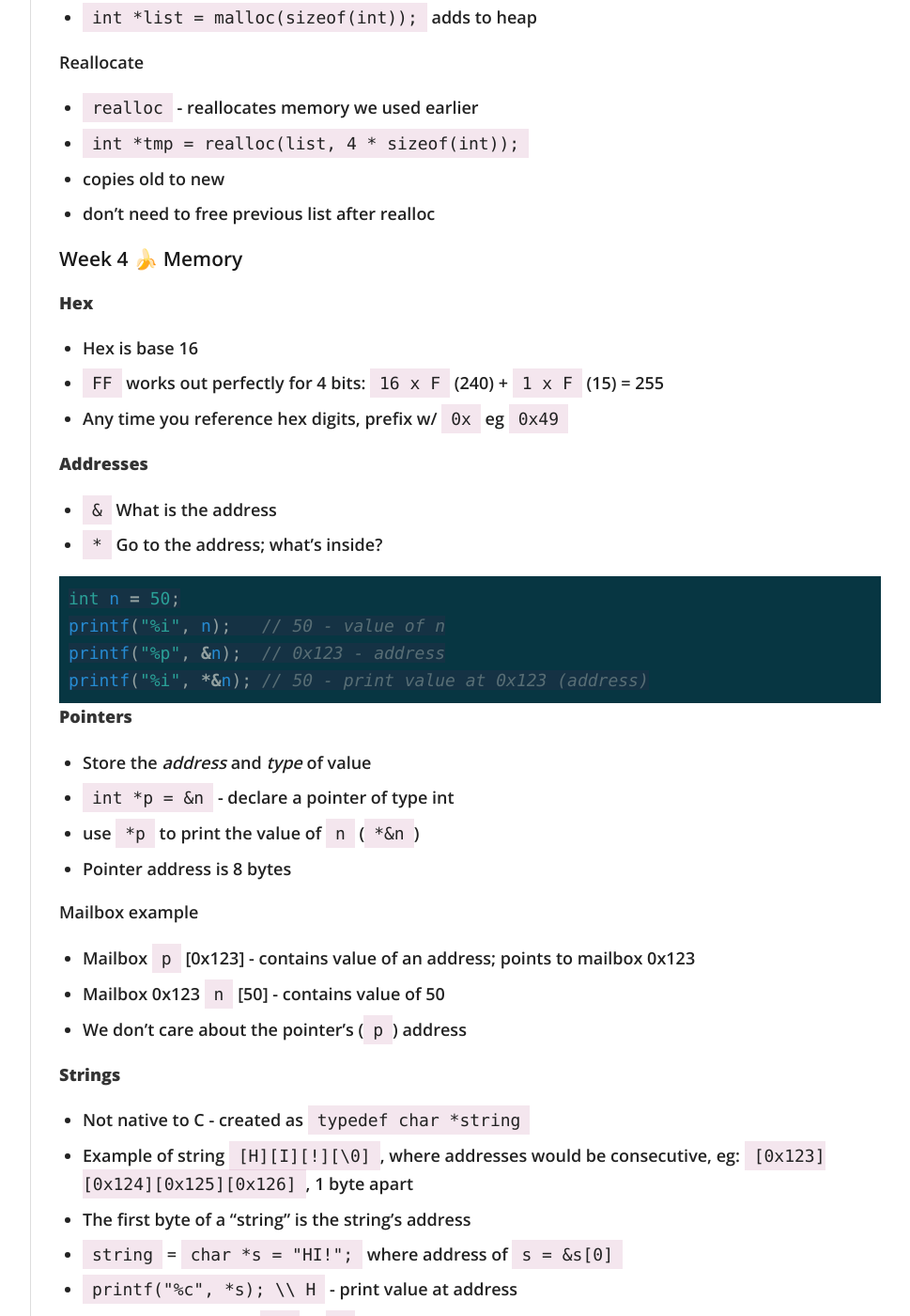
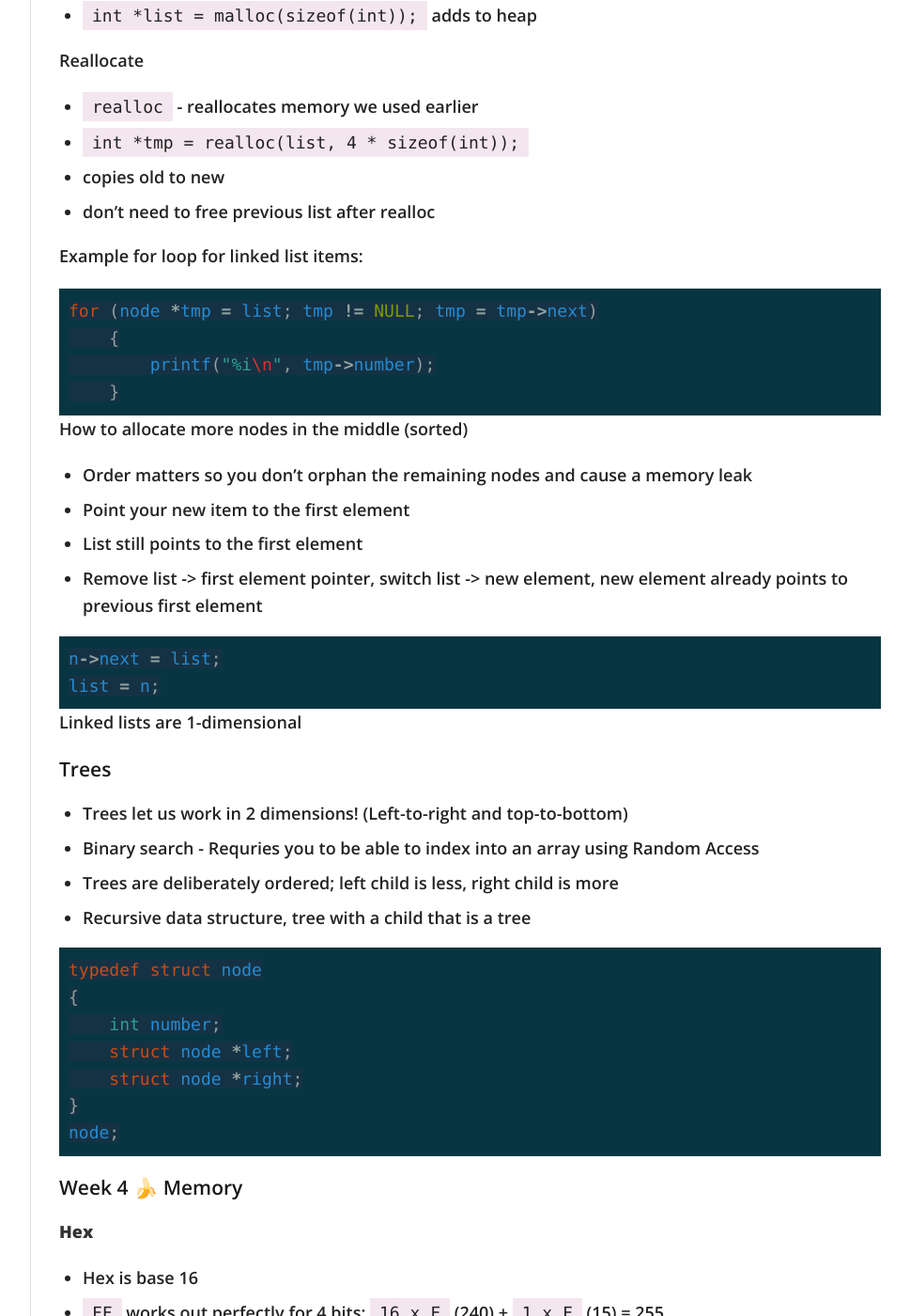
Before and after one commit to virtual/100daysofcode, a Jekyll site: the page built from index.md, in a window 1280 px wide and 1400 px high, scrolled down 2262 px. Shown: the whole window at 94% size, without its empty margins (272-1241 px from the left). Built offline with Jekyll 4.4.1, drawn with Linux system fonts in a browser that asks for light colours; nearby versions of some CDN libraries; our own code applies the rules of GitHub Pages for plain Markdown files; some of the changed text lies outside the part shown.

Commit message:
Update index.md

````diff
--- a/index.md
+++ b/index.md
@@ -26,7 +26,7 @@ Array
 - "vector" means a resizable array (Java)
 - arrays in C are contiguous and cannot be resized
 
-Linked List
+#### Linked Lists
 
 - A list of numbers that are linked together ("nodes")
 - Stores the value `1` or `3`
@@ -85,6 +85,47 @@ Reallocate
 - `int *tmp = realloc(list, 4 * sizeof(int));`
 - copies old to new
 - don't need to free previous list after realloc
+
+
+Example for loop for linked list items:
+
+```c
+for (node *tmp = list; tmp != NULL; tmp = tmp->next)
+    {
+        printf("%i\n", tmp->number);
+    }
+```
+
+How to allocate more nodes in the middle (sorted)
+
+- Order matters so you don't orphan the remaining nodes and cause a memory leak
+- Point your new item to the first element
+- List still points to the first element
+- Remove list -> first element pointer, switch list -> new element, new element already points to previous first element
+
+```c
+n->next = list;
+list = n;
+```
+
+Linked lists are 1-dimensional
+
+#### Trees
+
+- Trees let us work in 2 dimensions! (Left-to-right and top-to-bottom)
+- Binary search - Requries you to be able to index into an array using Random Access
+- Trees are deliberately ordered; left child is less, right child is more
+- Recursive data structure, tree with a child that is a tree
+
+```c
+typedef struct node
+{
+    int number;
+    struct node *left;
+    struct node *right;
+}
+node;
+```
 
 
 ### Week 4 🍌 Memory
````
Also changed, not shown: other parts of index.md (+1 -1 lines).
